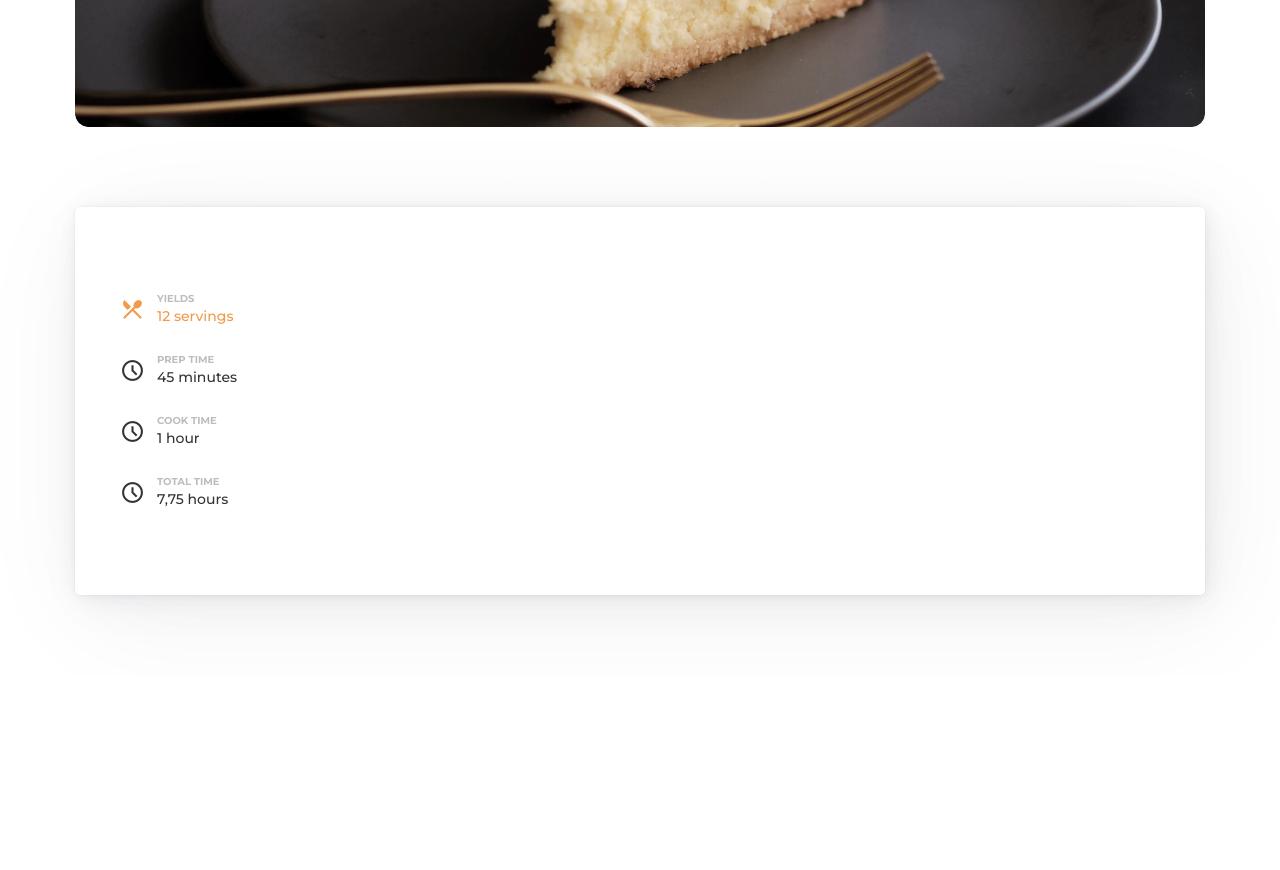
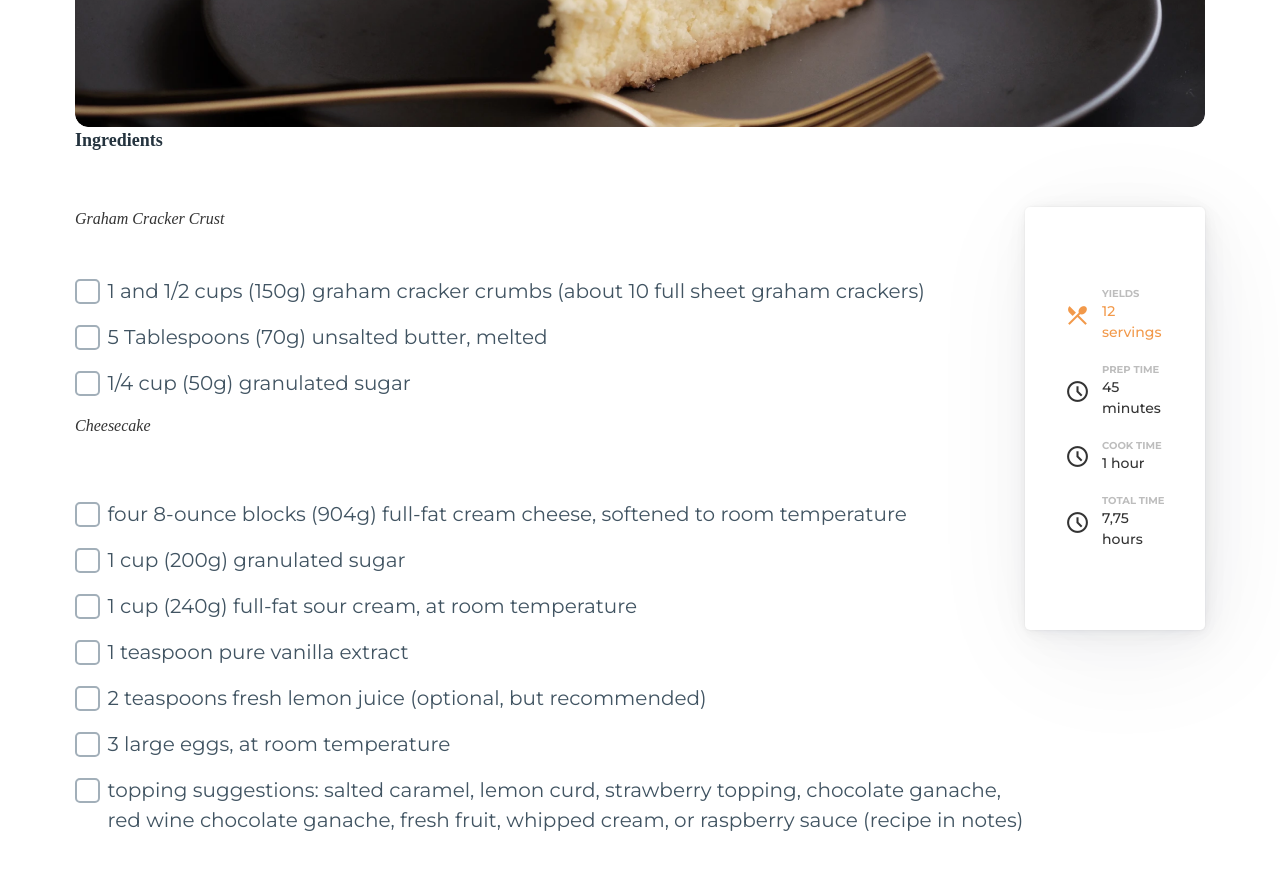
Before and after one commit to maax6/recipe-pico-css, a React (Vite) app: page / in a window 1280 px wide. Shown: the part 660-1530 px from the top of the page. Before the commit the page ends 1335 px from the top, so only its background shows below. Built offline with nearby package versions, Linux system fonts and the light colour scheme; a web font is replaced by a local one.

Commit message:
✔Add checklist

```diff
--- a/index.html
+++ b/index.html
@@ -5,10 +5,10 @@
   <meta charset="UTF-8" />
   <link rel="icon" type="image/svg+xml" href="/vite.svg" />
   <meta name="viewport" content="width=device-width, initial-scale=1.0" />
+  <link rel="preconnect" href="https://fonts.gstatic.com/" crossorigin>
   <link rel="stylesheet"
     href="https://fonts.googleapis.com/css2?family=Material+Symbols+Outlined:opsz,wght,FILL,GRAD@20..48,100..700,0..1,-50..200" />
     <link rel="stylesheet" href="https://fonts.googleapis.com/css2?family=Material+Symbols+Outlined:opsz,wght,FILL,GRAD@20..48,100..700,0..1,-50..200" />
-    <link rel="preconnect" href="https://fonts.gstatic.com/" crossorigin>
   <title>Vite + React + TS = 🍰 </title>
 </head>
 
--- a/src/App.scss
+++ b/src/App.scss
@@ -25,12 +25,21 @@
   border-radius: 12px;
   object-fit: cover;
 }
+.sec {
+  display: flex;
+  flex-direction: column;
+  @media screen and (min-width: 772px) {
+    flex-direction: row-reverse;
+    justify-content: space-between;
+  }
+}
 .rapid {
   display: flex;
   flex-direction: column;
-  gap: .8em;
+  gap: 1em;
+  height: 100%;
+  min-width: 180px;
   &__Card {
-    padding: 5px;
     display: flex;
     color: #333333;
     font-weight: 700;
@@ -38,9 +47,9 @@
     align-items: center;
     &__icon {
       font-size: 17px;
-		@media screen and (min-width: 772px) {
-			font-size: 25px;
-		 }
+      @media screen and (min-width: 772px) {
+        font-size: 25px;
+      }
     }
     &__serving {
       display: flex;
@@ -74,13 +83,40 @@
     justify-content: space-between;
     @media screen and (min-width: 772px) {
       flex-direction: column;
-		gap: .8em;
+      gap: 1em;
     }
   }
   @media screen and (min-width: 772px) {
- }
+  }
 }
 
 .orange {
   color: #f2994a;
 }
+.recipe {
+  &__ingredients {
+    &__title {
+      font-size: 18px;
+      font-weight: 700;
+    }
+    &__meal {
+      font-style: italic;
+      font-weight: 400;
+      font-size: 16px;
+      color: #333333;
+    }
+  }
+  &__checklist {
+    &__item {
+    }
+  }
+  &__checklist{
+	display: flex;
+	flex-direction: column;
+	row-gap: .8em;
+	&__item{
+		display: flex;
+	}
+
+  }
+}
--- a/src/App.tsx
+++ b/src/App.tsx
@@ -60,9 +60,109 @@ export function App() {
             </div>
           </div>
         </article>
-        <p className="recipe">
-          <p></p>
-        </p>
+        <div className="recipe">
+          <div className="recipe__ingredients">
+            <h2 className="recipe__ingredients__title">Ingredients</h2>
+            <h3 className="recipe__ingredients__meal">Graham Cracker Crust</h3>
+            <div className="recipe__checklist">
+              <div className="recipe__checklist__item">
+                <div className="recipe__checklist__item__checkbox">
+                  <input type="checkbox" />
+                </div>
+                <span className="recipe__checklist__item__details">
+                  {' '}
+                  1 and 1/2 cups (150g) graham cracker crumbs (about 10 full
+                  sheet graham crackers)
+                </span>
+              </div>
+              <div className="recipe__checklist__item">
+                <div className="recipe__checklist__item__checkbox">
+                  <input type="checkbox" />
+                </div>
+                <span className="recipe__checklist__item__details">
+                  {' '}
+                  5 Tablespoons (70g) unsalted butter, melted{' '}
+                </span>
+              </div>
+              <div className="recipe__checklist__item">
+                <div className="recipe__checklist__item__checkbox">
+                  <input type="checkbox" />
+                </div>
+                <span className="recipe__checklist__item__details">
+                  {' '}
+                  1/4 cup (50g) granulated sugar{' '}
+                </span>
+              </div>
+              <h3 className="recipe__ingredients__meal">Cheesecake</h3>
+              <div className="recipe__checklist__item">
+                <div className="recipe__checklist__item__checkbox">
+                  <input type="checkbox" />
+                </div>
+                <span className="recipe__checklist__item__details">
+                  {' '}
+                  four 8-ounce blocks (904g) full-fat cream cheese, softened to
+                  room temperature
+                </span>
+              </div>
+              <div className="recipe__checklist__item">
+                <div className="recipe__checklist__item__checkbox">
+                  <input type="checkbox" />
+                </div>
+                <span className="recipe__checklist__item__details">
+                  {' '}
+                  1 cup (200g) granulated sugar
+                </span>
+              </div>
+              <div className="recipe__checklist__item">
+                <div className="recipe__checklist__item__checkbox">
+                  <input type="checkbox" />
+                </div>
+                <span className="recipe__checklist__item__details">
+                  {' '}
+                  1 cup (240g) full-fat sour cream, at room temperature
+                </span>
+              </div>
+              <div className="recipe__checklist__item">
+                <div className="recipe__checklist__item__checkbox">
+                  <input type="checkbox" />
+                </div>
+                <span className="recipe__checklist__item__details">
+                  {' '}
+                  1 teaspoon pure vanilla extract
+                </span>
+              </div>
+              <div className="recipe__checklist__item">
+                <div className="recipe__checklist__item__checkbox">
+                  <input type="checkbox" />
+                </div>
+                <span className="recipe__checklist__item__details">
+                  {' '}
+                  2 teaspoons fresh lemon juice (optional, but recommended)
+                </span>
+              </div>
+              <div className="recipe__checklist__item">
+                <div className="recipe__checklist__item__checkbox">
+                  <input type="checkbox" />
+                </div>
+                <span className="recipe__checklist__item__details">
+                  {' '}
+                  3 large eggs, at room temperature
+                </span>
+              </div>
+              <div className="recipe__checklist__item">
+                <div className="recipe__checklist__item__checkbox">
+                  <input type="checkbox" />
+                </div>
+                <span className="recipe__checklist__item__details">
+                  {' '}
+                  topping suggestions: salted caramel, lemon curd, strawberry
+                  topping, chocolate ganache, red wine chocolate ganache, fresh
+                  fruit, whipped cream, or raspberry sauce (recipe in notes)
+                </span>
+              </div>
+            </div>
+          </div>
+        </div>
       </section>
     </main>
   );
```
